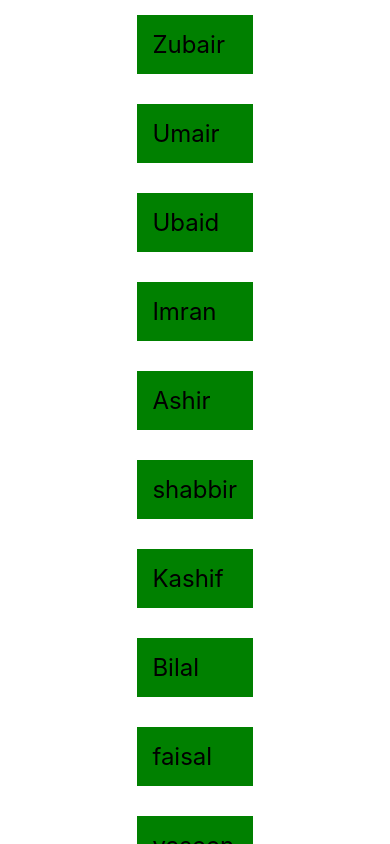
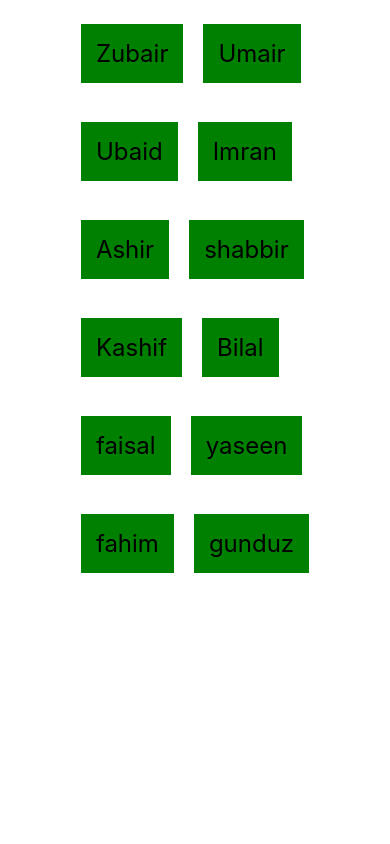
Before and after one commit to MZubairLohar/myProject, a React Native app: screen / in a window 390 px wide. Built offline with nearby package versions, Linux system fonts and the light colour scheme.

Commit message:
touchables

```diff
--- a/App.js
+++ b/App.js
@@ -1,5 +1,5 @@
 import React, {useState} from 'react';
-import { StyleSheet, Text, View, ScrollView, FlatList} from 'react-native';
+import { StyleSheet, Text, View, ScrollView, FlatList, TouchableOpacity} from 'react-native';
 
 export default function App() {
   const[people, setPeople] = useState (
@@ -18,16 +18,25 @@
       {name: 'gunduz', key:'12'}
 
     ]);
+    const pressHandler = (id) => {
+     console.log(id);
+     setPeople ((prevPeople) => {
+       return prevPeople.filter(person => person.id != id);
+     });
+    }
   return(
 
     <View style={styles.container}>
+
      <FlatList
+     numColumns ={2}
+     keyExtractor ={(item => item.key)}
      data={people}
      renderItem={({item}) =>(
+       <TouchableOpacity onPress={() => pressHandler(item.id)}>
        <Text style={styles.item}>{item.name}</Text>
+       </TouchableOpacity>
      )}
-
-
      />
 
       {/* <ScrollView>
@@ -113,7 +122,9 @@
     margin:15,
     padding:15,
     backgroundColor:'green',
-    fontSize:24
+    fontSize:24,
+    marginHorizontal:10,
+    marginTop: 24,
   }
 
 });
```
